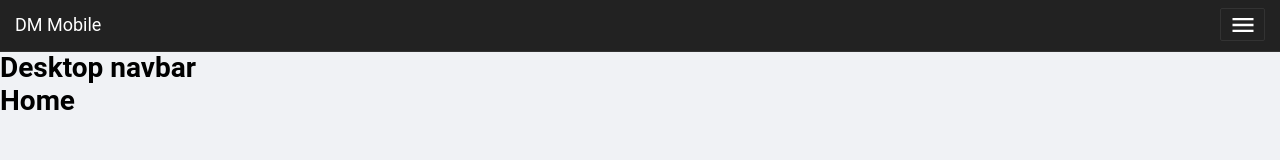
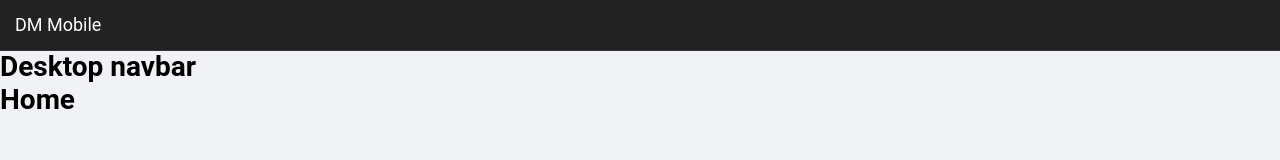
Before and after one commit to inamcode-hub/dm_510_billing_ui, a React (Vite) app: page / in a window 1280 px wide. Shown: the top 160 px of the page. Built offline with nearby package versions, Linux system fonts and the light colour scheme; no server answers.

Commit message:
refactor: Add responsive behavior to mobile navigation bar

```diff
--- a/src/components/navbar/components/Header.tsx
+++ b/src/components/navbar/components/Header.tsx
@@ -23,9 +23,11 @@ const Header: React.FC = () => {
           <div className="logo">
             <Link to="/">DM Mobile</Link>
           </div>
-          <button className="icon" onClick={handleAction}>
-            <MenuIcon style={{ color: "white", fontSize: 28 }} />
-          </button>
+          {width <= 768 && (
+            <button className="icon" onClick={handleAction}>
+              <MenuIcon style={{ color: "white", fontSize: 28 }} />
+            </button>
+          )}
         </div>
         <div
           className={
```
